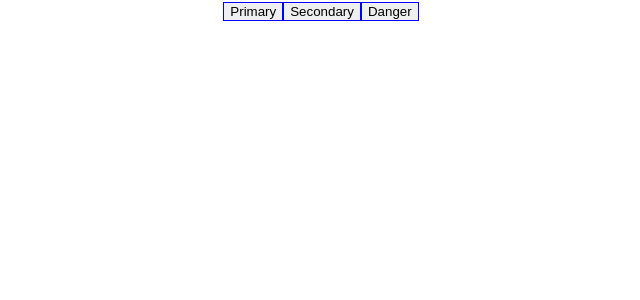
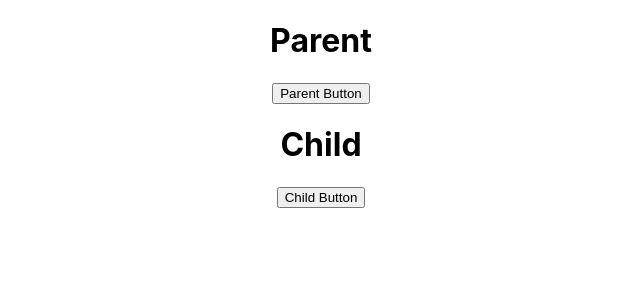
Before and after one commit to mukilathuruvan/frenzo-react, a React (Create React App) app in the folder my-app/: page / in a window 1280 px wide. Shown: the top 300 px of the page, without its empty margins (319-959 px from the left). Built offline with nearby package versions, Linux system fonts and the light colour scheme.

Commit message:
passing function as props

```diff
--- a/my-app/src/App.js
+++ b/my-app/src/App.js
@@ -1,11 +1,11 @@
 import "./App.css";
-import Button from "./components/Button";
+import Child from "./components/props/Child";
+import Parent from "./components/props/Parent";
 function App() {
   return (
     <div className="App">
-      <Button>Primary</Button>
-      <Button>Secondary</Button>
-      <Button>Danger</Button>
+      <Parent />
+
     </div>
   );
 }
--- /dev/null
+++ b/my-app/src/components/props/Child.jsx
@@ -0,0 +1,12 @@
+import React from "react";
+
+const Child = ({ handleClick }) => {
+  return (
+    <div>
+      <h1>Child</h1>
+      <button onClick={handleClick}>Child Button</button>
+    </div>
+  );
+};
+
+export default Child;
--- /dev/null
+++ b/my-app/src/components/props/Parent.jsx
@@ -0,0 +1,17 @@
+import React from "react";
+import Child from "./Child";
+
+const Parent = () => {
+  const handler = () => {
+    alert("button is clicked");
+  };
+  return (
+    <div>
+      <h1>Parent</h1>
+      <button onClick={() => handler()}>Parent Button</button>
+      <Child handleClick={handler} />
+    </div>
+  );
+};
+
+export default Parent;
```
